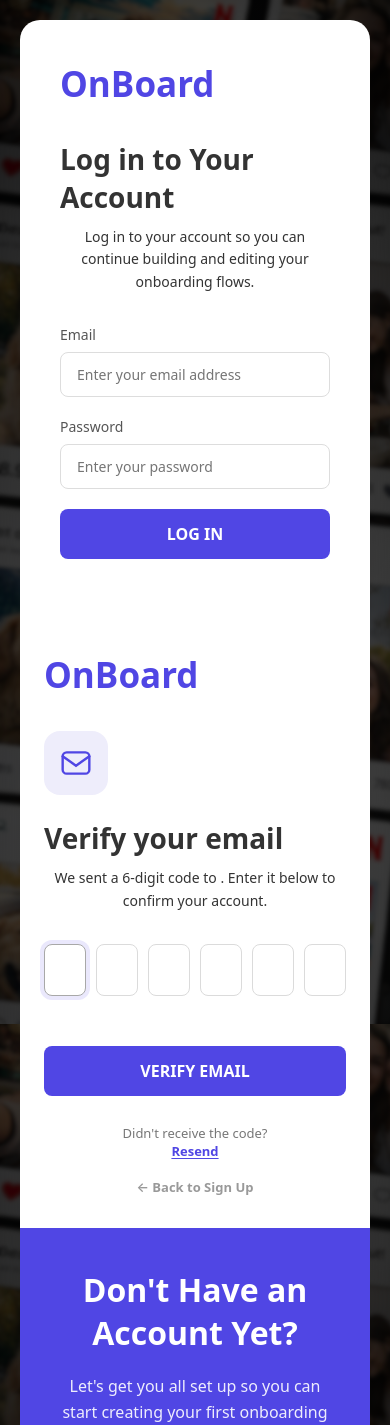
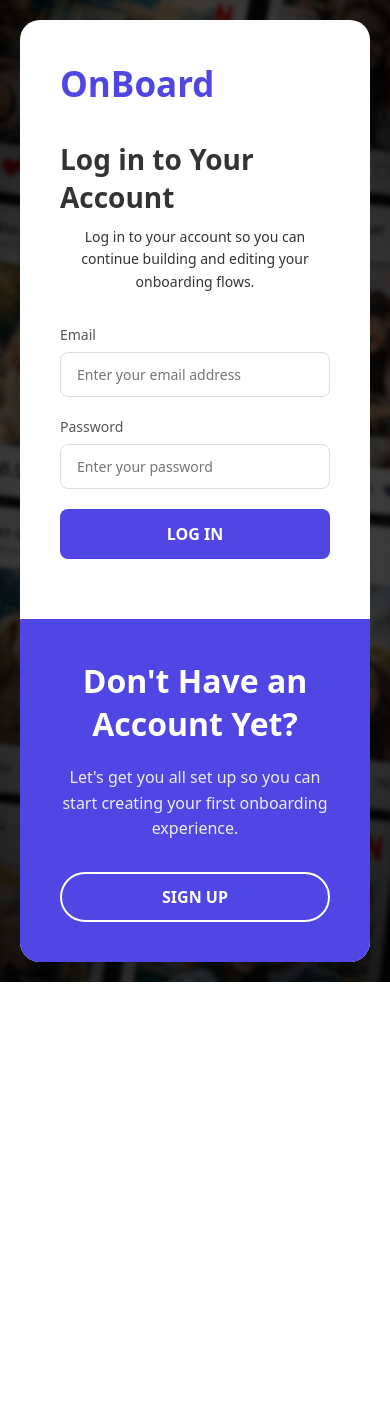
Before and after one commit to imdigvijaysingh/helogram-social_media_platform, a React (Vite) app in the folder frontend/: page / in a window 390 px wide. Shown: the top 1425 px of the page. After the commit the page ends 982 px from the top, so only its background shows below. Built offline with nearby package versions, Linux system fonts and the light colour scheme.

Commit message:
OTP UI Bug Fixed

```diff
--- a/frontend/src/App.jsx
+++ b/frontend/src/App.jsx
@@ -2,7 +2,6 @@ import React from "react";
 import { BrowserRouter as Router, Routes, Route } from "react-router-dom";
 import CreatePost from "./pages/CreatePost";
 import Feed from "./pages/Feed";
-import TempPage from "./pages/tempPage";
 import Authentication from "./pages/Authentication";
 import CreateProfile from "./pages/CreateProfile";
 
@@ -14,7 +13,6 @@ const App = () => {
         <Route path="/profile" element={<CreateProfile />} />
         <Route path="/create-post" element={<CreatePost />} />
         <Route path="/feed" element={<Feed />} />
-        <Route path="/temp" element={<TempPage />} />
       </Routes>
     </div>
   );
--- a/frontend/src/pages/Authentication.jsx
+++ b/frontend/src/pages/Authentication.jsx
@@ -43,7 +43,8 @@ const Authentication = () => {
       // Sign Up
       const email = formData.get("email");
       axios
-        .post("http://localhost:3000/auth/signup", {
+        // .post("http://localhost:3000/auth/signup", {
+        .post("https://onboard-social-media-app-1.onrender.com/auth/signup", {
           firstName: formData.get("firstName"),
           lastName: formData.get("lastName"),
           email,
@@ -64,7 +65,8 @@ const Authentication = () => {
     } else {
       // Log In
       axios
-        .post("http://localhost:3000/auth/login", {
+        // .post("http://localhost:3000/auth/login", {
+        .post("https://onboard-social-media-app-1.onrender.com/auth/login", {
           email: formData.get("email"),
           password: formData.get("password"),
         })
@@ -125,7 +127,8 @@ const Authentication = () => {
     const otp = code;
 
     axios
-      .post("http://localhost:3000/auth/verify-email", {
+      // .post("http://localhost:3000/auth/verify-email", {
+      .post("https://onboard-social-media-app-1.onrender.com/auth/verify-email", {
         email,
         otp,
       })
@@ -137,13 +140,6 @@ const Authentication = () => {
         setOtpError(message);
         setOtpLoading(false);
       });
-  };
-
-  const handleResendOtp = () => {
-    setOtpDigits(Array(OTP_LENGTH).fill(""));
-    setOtpError("");
-    axios.post("http://localhost:3000/auth/resend-otp", { email: verifiedEmail }).catch(() => {});
-    otpRefs.current[0]?.focus();
   };
 
 
@@ -294,21 +290,6 @@ const Authentication = () => {
                   {otpLoading ? <span className="spinner"></span> : "VERIFY EMAIL"}
                 </button>
               </form>
-
-              <p className="otp-resend">
-                Didn't receive the code?{" "}
-                <button type="button" className="resend-btn" onClick={handleResendOtp}>
-                  Resend
-                </button>
-              </p>
-
-              <button
-                type="button"
-                className="otp-back-btn"
-                onClick={() => { setShowOtp(false); setOtpDigits(Array(OTP_LENGTH).fill("")); setOtpError(""); }}
-              >
-                ← Back to Sign Up
-              </button>
             </div>
           </div>
 
--- a/frontend/src/pages/CreatePost.jsx
+++ b/frontend/src/pages/CreatePost.jsx
@@ -11,8 +11,8 @@ const CreatePost = () => {
     const formData = new FormData(e.target);
 
     axios
-      .post("http://localhost:3000/create-post", formData)                          //development
-      // .post("https://onboard-social-media-app-2.onrender.com/create-post", formData)  //production
+      // .post("http://localhost:3000/create-post", formData)                          //development
+      .post("https://onboard-social-media-app-1.onrender.com/create-post", formData)  //production
       .then((res) => {
         alert("Post created successfully!");
         e.target.reset();
--- a/frontend/src/pages/CreateProfile.jsx
+++ b/frontend/src/pages/CreateProfile.jsx
@@ -42,8 +42,8 @@ const CreateProfile = () => {
     formData.append("dob", dob);
 
     axios
-      .post("http://localhost:3000/profile", formData)                         //development
-      // .post("https://onboard-social-media-app-2.onrender.com/profile", formData) //production
+      // .post("http://localhost:3000/profile", formData)                         //development
+      .post("https://onboard-social-media-app-1.onrender.com/profile", formData) //production
       .then((res) => {
         setIsSuccess(true);
         navigate('/feed');
--- a/frontend/src/pages/Feed.jsx
+++ b/frontend/src/pages/Feed.jsx
@@ -36,8 +36,8 @@ const Feed = () => {
   ];
 
   useEffect(() => {
-    axios.get("http://localhost:3000/posts").then((res) => {                       //development
-    // axios.get("https://onboard-social-media-app-2.onrender.com/posts").then((res) => { //production
+    // axios.get("http://localhost:3000/posts").then((res) => {                       //development
+    axios.get("https://onboard-social-media-app-1.onrender.com/posts").then((res) => { //production
       setPosts(res.data.posts);
     });
   }, []);
--- a/frontend/src/pages/tempPage.jsx
+++ /dev/null
@@ -1,11 +0,0 @@
-import React from 'react'
-
-const tempPage = () => {
-  return (
-    <div>
-      <h1 className='temp-page'>Welcome to OnBoard</h1>
-    </div>
-  )
-}
-
-export default tempPage
--- a/frontend/src/styles/Authentication.css
+++ b/frontend/src/styles/Authentication.css
@@ -227,7 +227,8 @@
     min-height: auto;
   }
 
-  .auth-panel {
+  .login-panel,
+  .signup-panel {
     width: 100% !important;
     position: relative !important;
     transform: none !important;
@@ -236,6 +237,10 @@
 
   .login-panel.inactive,
   .signup-panel.inactive {
+    display: none;
+  }
+
+  .otp-panel.inactive {
     display: none;
   }
 
@@ -426,10 +431,11 @@
 }
 
 @media (max-width: 768px) {
-  .otp-panel {
+  .otp-panel.active {
     padding: 32px 24px;
     position: relative;
     transform: none;
+    inset: auto;
   }
 
   .otp-box {
```
Also changed, not shown: 1 other file (tests, documents, lock files or other folders).
